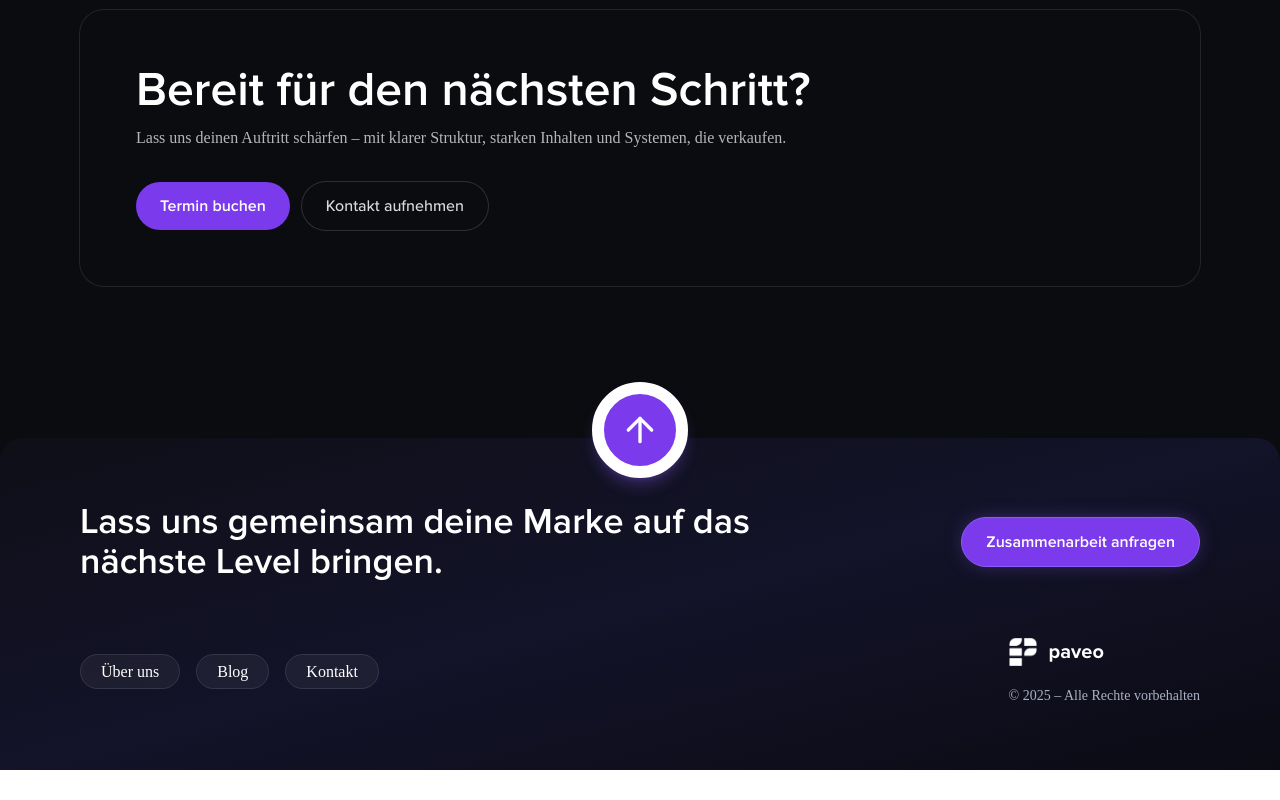
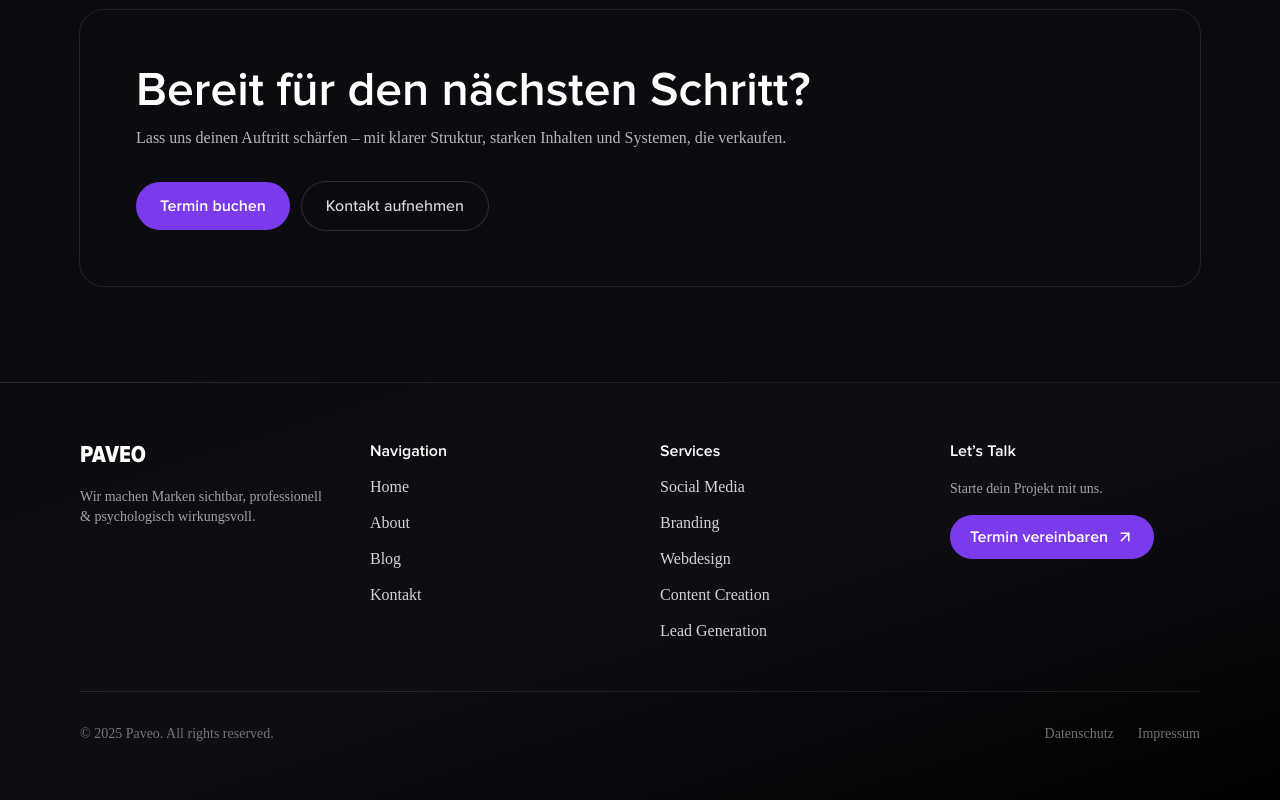
Before and after one commit to cyclebittt/pavewebyyyy, a Next.js app: page / in a window 1280 px wide. Shown: the part 1688-2488 px from the top of the page. Before the commit the page ends 2458 px from the top, so only its background shows below. Built offline with nearby package versions, Linux system fonts and the light colour scheme; a web font is replaced by a local one.

Commit message:
Update Footer.jsx

```diff
--- a/components/layout/Footer.jsx
+++ b/components/layout/Footer.jsx
@@ -1,98 +1,63 @@
 'use client';
 
-import { ArrowUp } from 'lucide-react';
-import Image from 'next/image';
 import Link from 'next/link';
-import { useEffect } from 'react';
-import AOS from 'aos';
-import 'aos/dist/aos.css';
+import { ArrowUpRight } from 'lucide-react';
 
 export default function Footer() {
-  useEffect(() => {
-    AOS.init({ duration: 500, once: true });
-  }, []);
+  return (
+    <footer className="relative bg-gradient-to-br from-[#0B0B0F] via-[#0E0E15] to-black text-neutral-300 border-t border-white/10">
+      <div className="max-w-7xl mx-auto px-6 md:px-12 lg:px-20 py-14">
 
-  return (
-    <footer className="pt-14 relative">
-      {/* Scroll-to-top Button */}
-      <button
-        type="button"
-        aria-label="Nach oben scrollen"
-        className="absolute group left-1/2 -translate-x-1/2 top-0 w-24 h-24 flex items-center justify-center border-white border-[12px] bg-violet-600 text-white rounded-full shadow-lg shadow-violet-500/30 hover:shadow-violet-500/50 transition-shadow"
-        onClick={() => window.scrollTo({ top: 0, behavior: 'smooth' })}
-      >
-        <ArrowUp size={40} className="transition-all duration-300 ease-out group-hover:mb-1" />
-      </button>
+        {/* Top */}
+        <div className="grid grid-cols-1 md:grid-cols-4 gap-10">
+          {/* Logo & Claim */}
+          <div className="flex flex-col gap-4">
+            <Link href="/" className="text-2xl font-extrabold text-white">
+              PAVEO
+            </Link>
+            <p className="text-sm text-neutral-400">
+              Wir machen Marken sichtbar, professionell & psychologisch wirkungsvoll.
+            </p>
+          </div>
 
-      {/* Footer Content */}
-      <div className="bg-gradient-to-br from-[#0F0F18] via-[#131329] to-[#0B0B14] rounded-t-3xl py-14 md:py-16 px-5 md:px-20 flex flex-col gap-14">
-        {/* Call to Action */}
-        <div
-          className="flex flex-col md:flex-row gap-6 items-center justify-between"
-          data-aos="fade-up"
-        >
-          <h2 className="font-semibold text-white text-center md:text-left text-3xl md:text-4xl max-w-3xl leading-tight">
-            Lass uns gemeinsam deine Marke auf das nächste Level bringen.
-          </h2>
+          {/* Navigation */}
+          <div className="flex flex-col gap-3">
+            <h4 className="font-semibold text-white">Navigation</h4>
+            <Link href="/" className="hover:text-white transition-colors">Home</Link>
+            <Link href="/about" className="hover:text-white transition-colors">About</Link>
+            <Link href="/blogs" className="hover:text-white transition-colors">Blog</Link>
+            <Link href="/contact" className="hover:text-white transition-colors">Kontakt</Link>
+          </div>
 
-          <Link href="/request" className="w-fit">
-            <button
-              type="button"
-              className="px-6 py-3 rounded-full font-semibold border border-violet-500 bg-violet-600 text-white shadow-[0_0_20px_-5px_rgba(139,92,246,0.5)] transition-all duration-300 hover:scale-[1.03] hover:bg-violet-500"
+          {/* Services */}
+          <div className="flex flex-col gap-3">
+            <h4 className="font-semibold text-white">Services</h4>
+            <Link href="/services/socialmedia" className="hover:text-white transition-colors">Social Media</Link>
+            <Link href="/services/branding" className="hover:text-white transition-colors">Branding</Link>
+            <Link href="/services/webdesign" className="hover:text-white transition-colors">Webdesign</Link>
+            <Link href="/services/content" className="hover:text-white transition-colors">Content Creation</Link>
+            <Link href="/services/lead" className="hover:text-white transition-colors">Lead Generation</Link>
+          </div>
+
+          {/* CTA */}
+          <div className="flex flex-col gap-4">
+            <h4 className="font-semibold text-white">Let’s Talk</h4>
+            <p className="text-sm text-neutral-400">Starte dein Projekt mit uns.</p>
+            <Link
+              href="/request"
+              className="inline-flex items-center gap-2 px-5 py-2.5 rounded-full bg-violet-600 hover:bg-violet-500 text-white font-semibold transition-colors w-fit"
             >
-              Zusammenarbeit anfragen
-            </button>
-          </Link>
+              Termin vereinbaren <ArrowUpRight size={18} />
+            </Link>
+          </div>
         </div>
 
-        {/* Links & Logo */}
-        <div
-          className="flex flex-col md:flex-row gap-14 md:gap-6 items-center justify-between"
-          data-aos="fade-up"
-          data-aos-delay="150"
-        >
-          {/* Navigation Links */}
-          <nav aria-label="Footer Navigation">
-            <ul className="flex flex-wrap items-center justify-center gap-4 text-white">
-              <li>
-                <Link href="/about" className="outline-none focus-visible:ring-2 focus-visible:ring-violet-400 rounded-full">
-                  <span className="px-5 py-2 border border-white/10 rounded-full bg-white/5 backdrop-blur transition-all duration-300 hover:bg-violet-600 hover:border-violet-500 hover:shadow-[0_0_20px_-5px_rgba(139,92,246,0.6)]">
-                    Über uns
-                  </span>
-                </Link>
-              </li>
-              <li>
-                <Link href="/blogs" className="outline-none focus-visible:ring-2 focus-visible:ring-violet-400 rounded-full">
-                  <span className="px-5 py-2 border border-white/10 rounded-full bg-white/5 backdrop-blur transition-all duration-300 hover:bg-violet-600 hover:border-violet-500 hover:shadow-[0_0_20px_-5px_rgba(139,92,246,0.6)]">
-                    Blog
-                  </span>
-                </Link>
-              </li>
-              <li>
-                <Link href="/contact" className="outline-none focus-visible:ring-2 focus-visible:ring-violet-400 rounded-full">
-                  <span className="px-5 py-2 border border-white/10 rounded-full bg-white/5 backdrop-blur transition-all duration-300 hover:bg-violet-600 hover:border-violet-500 hover:shadow-[0_0_20px_-5px_rgba(139,92,246,0.6)]">
-                    Kontakt
-                  </span>
-                </Link>
-              </li>
-            </ul>
-          </nav>
-
-          {/* Logo & Copyright */}
-          <div className="flex items-center md:items-start flex-col gap-5">
-            <div className="flex items-center gap-3">
-              <Image
-                src="/img/logow.png"
-                width={28}
-                height={28}
-                alt="paveo Logo"
-                className="w-7 h-7"
-              />
-              <span className="font-bold text-xl text-white">paveo</span>
-            </div>
-            <p className="text-[#AAB1C2] text-sm">
-              © {new Date().getFullYear()} – Alle Rechte vorbehalten
-            </p>
+        {/* Bottom */}
+        <div className="mt-12 pt-8 border-t border-white/10 flex flex-col md:flex-row justify-between items-center gap-4 text-sm text-neutral-500">
+          <p>© {new Date().getFullYear()} Paveo. All rights reserved.</p>
+          <div className="flex gap-6">
+            <Link href="/privacy" className="hover:text-neutral-300">Datenschutz</Link>
+            <Link href="/impressum" className="hover:text-neutral-300">Impressum</Link>
           </div>
         </div>
       </div>
```
